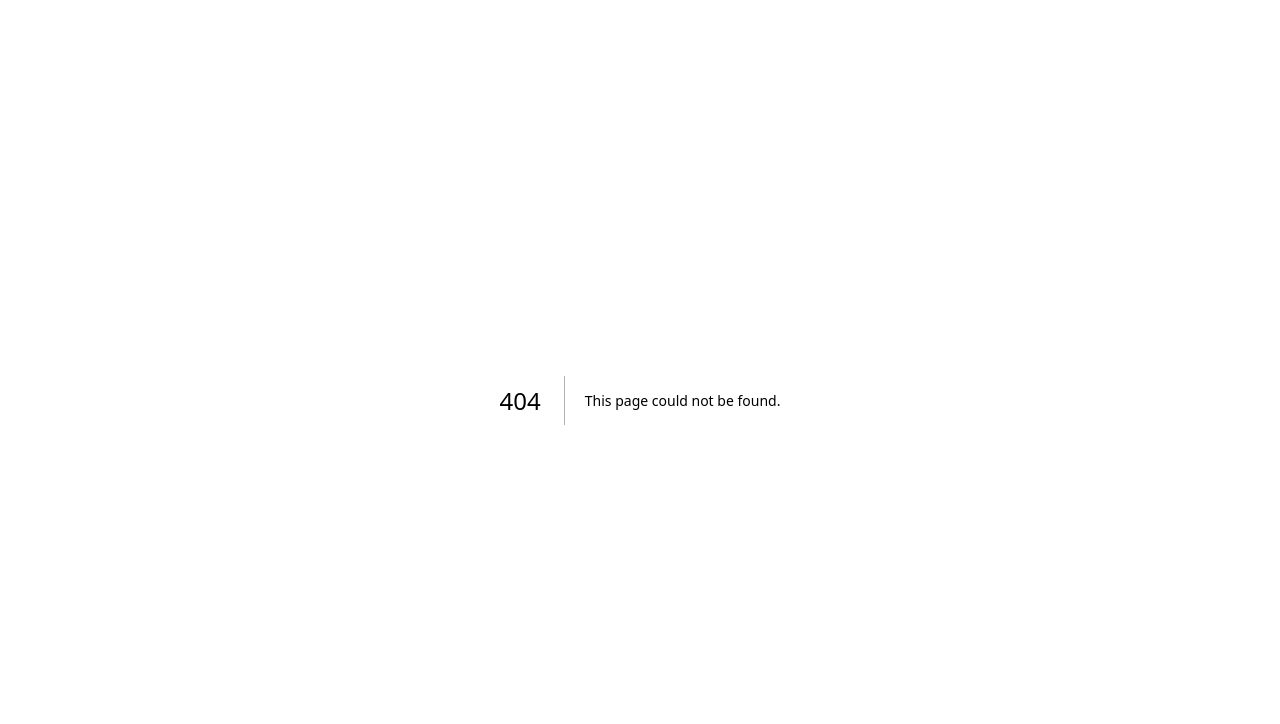
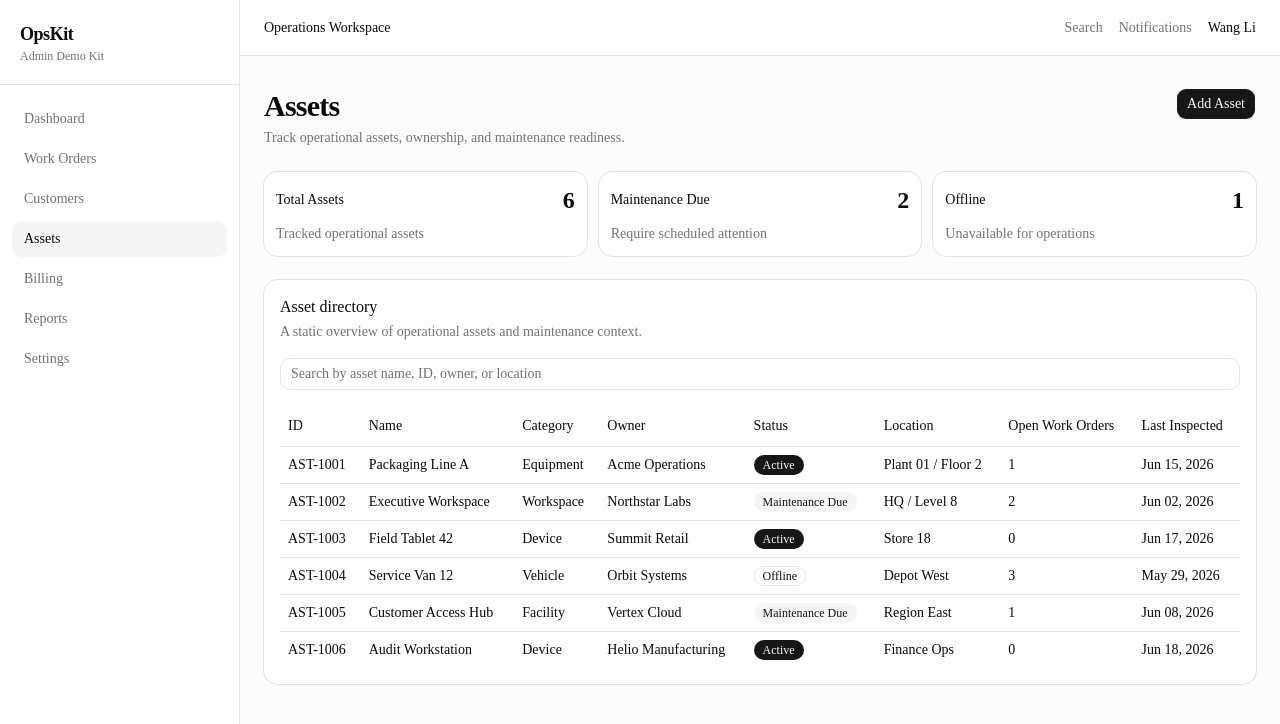
Before and after one commit to xiaowang93/opskit-admin, a Next.js app: page /assets in a window 1280 px wide. Before the commit this address had no page. Shown: the top 724 px of the page. Built offline with nearby package versions, Linux system fonts and the light colour scheme.

Commit message:
Add assets module

```diff
--- /dev/null
+++ b/src/app/assets/page.tsx
@@ -0,0 +1,126 @@
+import { AdminShell } from "@/components/admin-shell";
+import { Badge } from "@/components/ui/badge";
+import { Button } from "@/components/ui/button";
+import {
+  Card,
+  CardContent,
+  CardDescription,
+  CardHeader,
+  CardTitle,
+} from "@/components/ui/card";
+import { Input } from "@/components/ui/input";
+import {
+  Table,
+  TableBody,
+  TableCell,
+  TableHead,
+  TableHeader,
+  TableRow,
+} from "@/components/ui/table";
+import { assets } from "@/data/assets";
+
+const summaryCards = [
+  {
+    title: "Total Assets",
+    value: assets.length,
+    description: "Tracked operational assets",
+  },
+  {
+    title: "Maintenance Due",
+    value: assets.filter((asset) => asset.status === "Maintenance Due").length,
+    description: "Require scheduled attention",
+  },
+  {
+    title: "Offline",
+    value: assets.filter((asset) => asset.status === "Offline").length,
+    description: "Unavailable for operations",
+  },
+];
+
+const statusVariant = {
+  Active: "default",
+  "Maintenance Due": "secondary",
+  Offline: "outline",
+} as const;
+
+export default function AssetsPage() {
+  return (
+    <AdminShell activeItem="Assets">
+      <div className="mx-auto flex w-full max-w-7xl flex-col gap-6">
+        <header className="flex flex-col gap-4 sm:flex-row sm:items-start sm:justify-between">
+          <div className="space-y-1">
+            <h1 className="text-3xl font-semibold tracking-tight">Assets</h1>
+            <p className="text-sm text-muted-foreground">
+              Track operational assets, ownership, and maintenance readiness.
+            </p>
+          </div>
+          <Button>Add Asset</Button>
+        </header>
+
+        <section className="grid gap-3 md:grid-cols-3">
+          {summaryCards.map((item) => (
+            <Card key={item.title} size="sm">
+              <CardHeader className="gap-2">
+                <div className="flex items-center justify-between gap-3">
+                  <CardTitle>{item.title}</CardTitle>
+                  <span className="text-2xl font-semibold tabular-nums">
+                    {item.value}
+                  </span>
+                </div>
+                <CardDescription>{item.description}</CardDescription>
+              </CardHeader>
+            </Card>
+          ))}
+        </section>
+
+        <Card>
+          <CardHeader>
+            <CardTitle>Asset directory</CardTitle>
+            <CardDescription>
+              A static overview of operational assets and maintenance context.
+            </CardDescription>
+          </CardHeader>
+          <CardContent className="space-y-4">
+            <Input
+              aria-label="Search assets"
+              placeholder="Search by asset name, ID, owner, or location"
+            />
+
+            <Table>
+              <TableHeader>
+                <TableRow>
+                  <TableHead>ID</TableHead>
+                  <TableHead>Name</TableHead>
+                  <TableHead>Category</TableHead>
+                  <TableHead>Owner</TableHead>
+                  <TableHead>Status</TableHead>
+                  <TableHead>Location</TableHead>
+                  <TableHead>Open Work Orders</TableHead>
+                  <TableHead>Last Inspected</TableHead>
+                </TableRow>
+              </TableHeader>
+              <TableBody>
+                {assets.map((asset) => (
+                  <TableRow key={asset.id}>
+                    <TableCell className="font-medium">{asset.id}</TableCell>
+                    <TableCell>{asset.name}</TableCell>
+                    <TableCell>{asset.category}</TableCell>
+                    <TableCell>{asset.owner}</TableCell>
+                    <TableCell>
+                      <Badge variant={statusVariant[asset.status]}>
+                        {asset.status}
+                      </Badge>
+                    </TableCell>
+                    <TableCell>{asset.location}</TableCell>
+                    <TableCell>{asset.openWorkOrders}</TableCell>
+                    <TableCell>{asset.lastInspected}</TableCell>
+                  </TableRow>
+                ))}
+              </TableBody>
+            </Table>
+          </CardContent>
+        </Card>
+      </div>
+    </AdminShell>
+  );
+}
--- a/src/components/admin-shell.tsx
+++ b/src/components/admin-shell.tsx
@@ -5,7 +5,7 @@ const sidebarItems = [
   { label: "Dashboard", href: "/" },
   { label: "Work Orders", href: "/" },
   { label: "Customers", href: "/customers" },
-  { label: "Assets", href: "#" },
+  { label: "Assets", href: "/assets" },
   { label: "Billing", href: "#" },
   { label: "Reports", href: "#" },
   { label: "Settings", href: "#" },
--- /dev/null
+++ b/src/data/assets.ts
@@ -0,0 +1,81 @@
+export type AssetStatus = "Active" | "Maintenance Due" | "Offline";
+export type AssetCategory =
+  | "Equipment"
+  | "Workspace"
+  | "Device"
+  | "Vehicle"
+  | "Facility";
+
+export type Asset = {
+  id: string;
+  name: string;
+  category: AssetCategory;
+  owner: string;
+  status: AssetStatus;
+  location: string;
+  openWorkOrders: number;
+  lastInspected: string;
+};
+
+export const assets: Asset[] = [
+  {
+    id: "AST-1001",
+    name: "Packaging Line A",
+    category: "Equipment",
+    owner: "Acme Operations",
+    status: "Active",
+    location: "Plant 01 / Floor 2",
+    openWorkOrders: 1,
+    lastInspected: "Jun 15, 2026",
+  },
+  {
+    id: "AST-1002",
+    name: "Executive Workspace",
+    category: "Workspace",
+    owner: "Northstar Labs",
+    status: "Maintenance Due",
+    location: "HQ / Level 8",
+    openWorkOrders: 2,
+    lastInspected: "Jun 02, 2026",
+  },
+  {
+    id: "AST-1003",
+    name: "Field Tablet 42",
+    category: "Device",
+    owner: "Summit Retail",
+    status: "Active",
+    location: "Store 18",
+    openWorkOrders: 0,
+    lastInspected: "Jun 17, 2026",
+  },
+  {
+    id: "AST-1004",
+    name: "Service Van 12",
+    category: "Vehicle",
+    owner: "Orbit Systems",
+    status: "Offline",
+    location: "Depot West",
+    openWorkOrders: 3,
+    lastInspected: "May 29, 2026",
+  },
+  {
+    id: "AST-1005",
+    name: "Customer Access Hub",
+    category: "Facility",
+    owner: "Vertex Cloud",
+    status: "Maintenance Due",
+    location: "Region East",
+    openWorkOrders: 1,
+    lastInspected: "Jun 08, 2026",
+  },
+  {
+    id: "AST-1006",
+    name: "Audit Workstation",
+    category: "Device",
+    owner: "Helio Manufacturing",
+    status: "Active",
+    location: "Finance Ops",
+    openWorkOrders: 0,
+    lastInspected: "Jun 18, 2026",
+  },
+];
```
